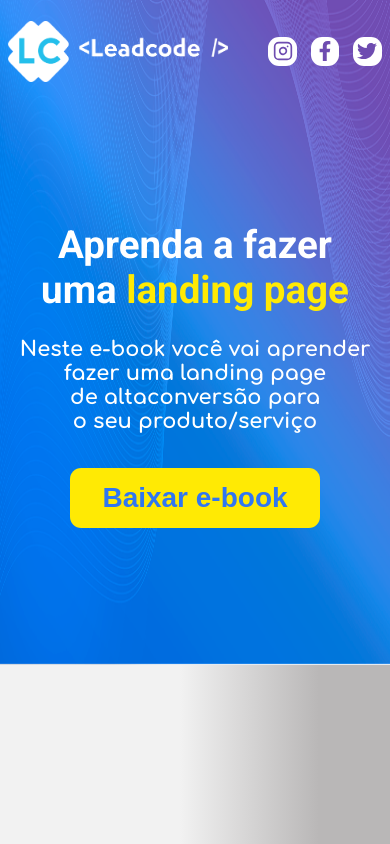
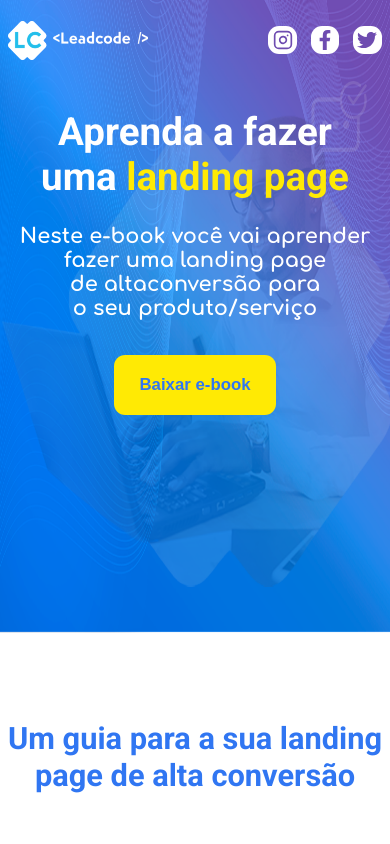
Before and after one commit to leadcodeti/ebook-landing-page-leadcode, a React (Create React App) app: page / in a window 390 px wide. Shown: the top 844 px of the page. Built offline with nearby package versions, Linux system fonts and the light colour scheme.

Commit message:
Terminando o responsivo da pagina home

```diff
--- a/src/components/styles.module.scss
+++ b/src/components/styles.module.scss
@@ -1,11 +1,10 @@
 .donwloadButton {
-  width: 230px;
-  height: 55px;
+  padding: 0.6rem 1.8rem;
   outline: none;
   color: var(--blue);
   border: none;
   border-radius: 0.8rem;
-  font-size: 1.6rem;
+  font-size: 1.2rem;
   font-weight: 900;
   background-color: var(--yellow);
   transition: all 0.2s ease-in-out;
@@ -15,8 +14,6 @@
   }
 
   @media (max-width: 990px){
-    width: 250px;
     height: 60px;
-    font-size: 2rem;
   }
 }
--- a/src/pages/FormContact/index.tsx
+++ b/src/pages/FormContact/index.tsx
@@ -21,7 +21,7 @@ const initialState = {
 export function FormContact() {
     const [toSend, setToSend] = useState(initialState);
 
-    const handleChange = (e:any) => {
+    const handleChange = (e: { target: { name: any; value: any; }; }) => {
         setToSend({ ...toSend, [e.target.name]: e.target.value});
     }
 
--- a/src/pages/home/styles.module.scss
+++ b/src/pages/home/styles.module.scss
@@ -5,7 +5,7 @@
   background-size: 100% 100%;
 
   @media screen and (max-width: 990px) {
-    height: 78.8vh;
+    height: 75vh;
   }
 
   .header {
@@ -23,13 +23,10 @@
 
       img {
         width: 220px;
-      }
 
-      strong {
-        color: var(--white);
-        font-size: 1.5rem;
-        font-weight: bold;
-        margin-left: 0.5rem;
+        @media screen and (max-width: 540px) {
+          width: 140px;
+        }
       }
     }
 
@@ -55,9 +52,18 @@
           filter: brightness(0.9);
         }
       }
+
+      @media screen and (max-width: 280px) {
+        flex-direction: column;
+
+        a{
+          &:nth-child(2) {
+            margin: 1rem 0;
+          }
+        }
+      }
     }
   }
-
   .container {
     max-width: 1100px;
     width: 100%;
@@ -65,9 +71,8 @@
 
     .content {
       display: flex;
-
       .contentImageHome {
-        width: 1200px;
+        width: 1700px;
         height: 630px;
         position: relative;
         top: 2rem;
@@ -76,33 +81,19 @@
         img {
           width: 100%;
           height: 100%;
-          transform: translate(-10px, 30px);
+          transform: translate(-15px, -16px);
         }
       }
 
       @media screen and (max-width: 990px) {
         flex-direction: column;
+        height:60vh;
+        background: url("../../assets/KKKK\ 1.png") no-repeat;
+        background-size: 100% 100%;
+        background-position: center;
 
         .contentImageHome {
-          display: flex;
-          margin: 0 auto;
-          position: relative;
-          left: 8rem;
-          width: 370px;
-          height: 60%;
-        }
-      }
-      @media screen and (max-width: 768px) {
-
-        .contentImageHome {
-          width: 300px;
-          top: 3rem;
-        }
-      }
-      @media screen and (max-width: 600px) {
-
-        .contentImageHome {
-          display: none;
+          display:none;
         }
       }
     }
@@ -147,10 +138,6 @@
         font-size:calc(1.5rem + 4.5vw) ;
       }
     }
-
-    @media screen and (max-width: 600px) {
-      margin-top: 6.5rem;
-    }
   }
 }
 
@@ -165,7 +152,7 @@
   );
 
   @media screen and (max-width: 990px) {
-    background: linear-gradient(270deg, #B9B7B7 18.21%, rgba(200, 200, 200, 0) 53.93%);
+    display: none;
   }
 
 }
--- a/src/styles/globalStyles.scss
+++ b/src/styles/globalStyles.scss
@@ -16,11 +16,19 @@
 }
 
 :root {
+
+  // Fonts //
+
   --white: #ffffff;
   --blue: #3076f2;
   --yellow: #ffea04;
   --gray: #4f4f60;
+  --gray500:#d3d3d3;
   --black: #000000;
+
+  //Fonts//
+
+  --fontFamily:'Roboto','Comfortaa', sans-serif, cursive;
 }
 
 @media(max-width: 1080px) {
@@ -36,8 +44,8 @@
 }
 
 body {
-  font-family: 'Roboto','Comfortaa', sans-serif, cursive;
-  background-color: #f2f2f2;
+  font-family: var(--fontFamily);
+  background-color: var(--white);
 
 }
 
@@ -46,16 +54,12 @@ a {
   text-decoration: none;
 }
 
-p, h1, h2, h3, h4, h5, h6, span {
-  font-family: 'Roboto', sans-serif;
-}
-
 button {
   cursor: pointer;
 }
 
 hr {
   height: 1px;
-  border: 1px solid #d3d3d3;
+  border: 1px solid var(--gray500);
   margin: 0 2rem 0 2rem;
 }
```
Also changed, not shown: src/pages/home/index.tsx (+19 -17 lines), src/assets/KKKK 1.png (added), src/assets/imageBackground.png (added).
